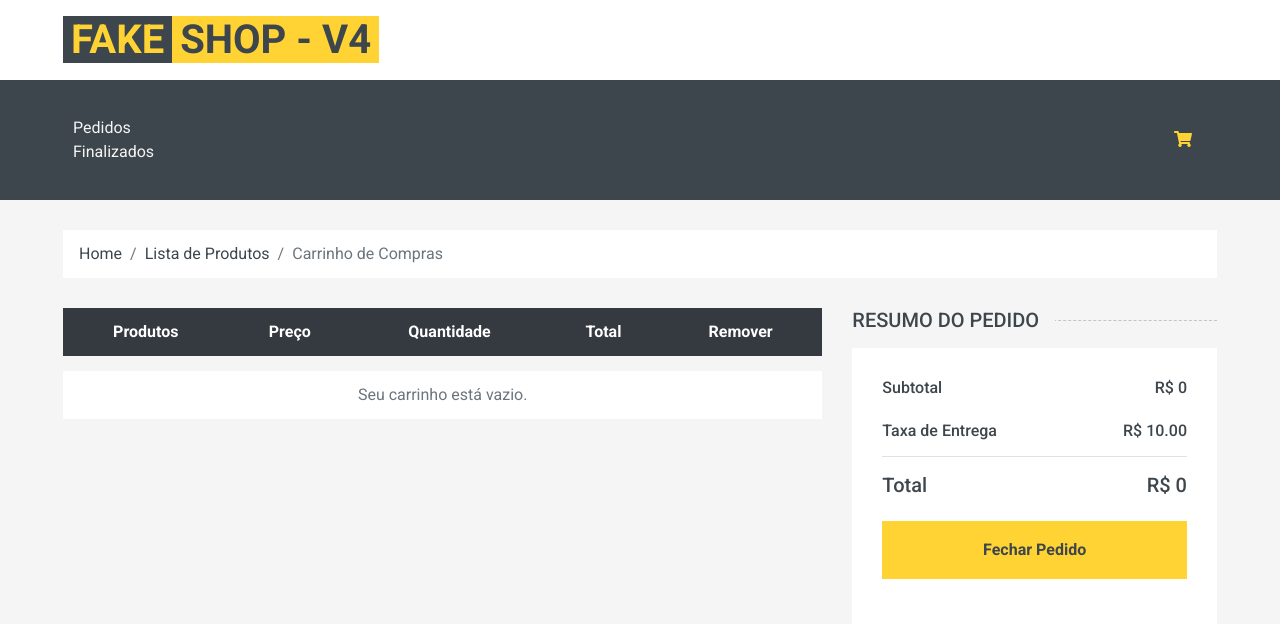
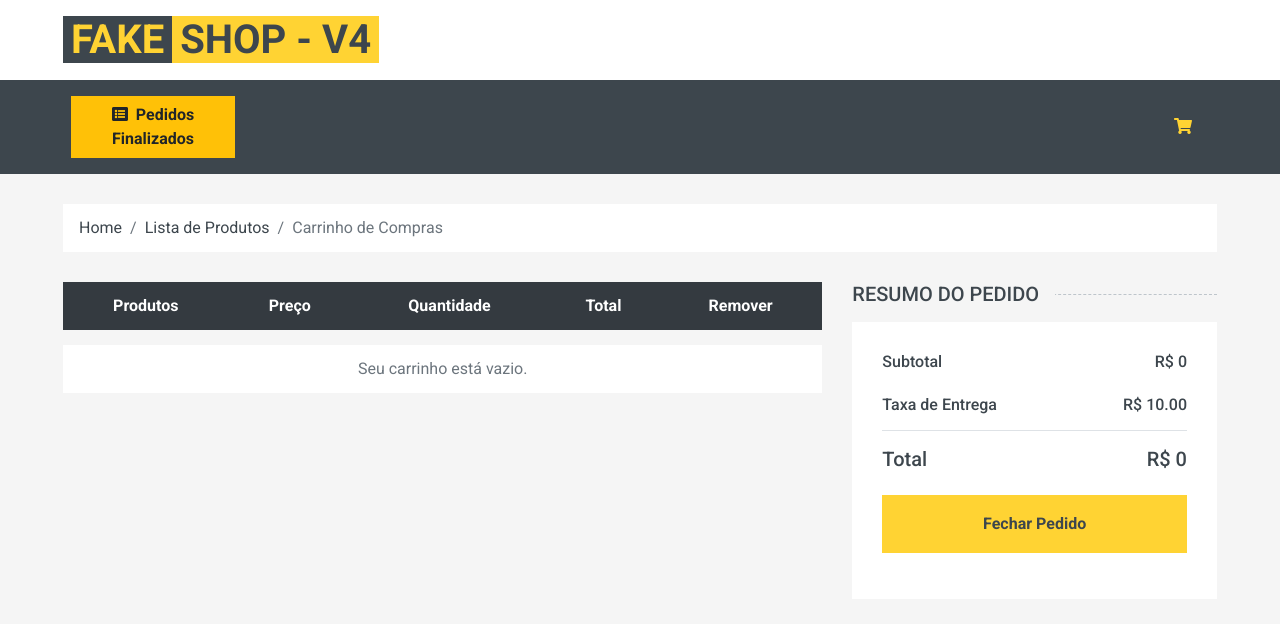
Before and after one commit to Sheila724/fake-shop, a Flask app: page /cart in a window 1280 px wide. Shown: the top 624 px of the page. Run offline with Flask 3, Linux system fonts and the light colour scheme; some libraries are stand-ins or nearby versions.

Commit message:
teste do teste do teste do teste do teste do teste do teste do teste do teste do teste do teste do teste do teste do teste do teste do teste

```diff
--- a/src/templates/shared/nav-bar.html
+++ b/src/templates/shared/nav-bar.html
@@ -32,7 +32,9 @@
                     <ul class="navbar-nav ml-auto">
                         <!-- ...outros links... -->
                         <li class="nav-item">
-                            <a class="nav-link" href="/pedidos">Pedidos Finalizados</a>
+                            <a class="btn btn-warning font-weight-bold ml-2" href="/pedidos">
+                                <i class="fas fa-list-alt mr-1"></i> Pedidos Finalizados
+                            </a>
                         </li>
                     </ul>
                     <div class="w-100 d-flex justify-content-end">
```
